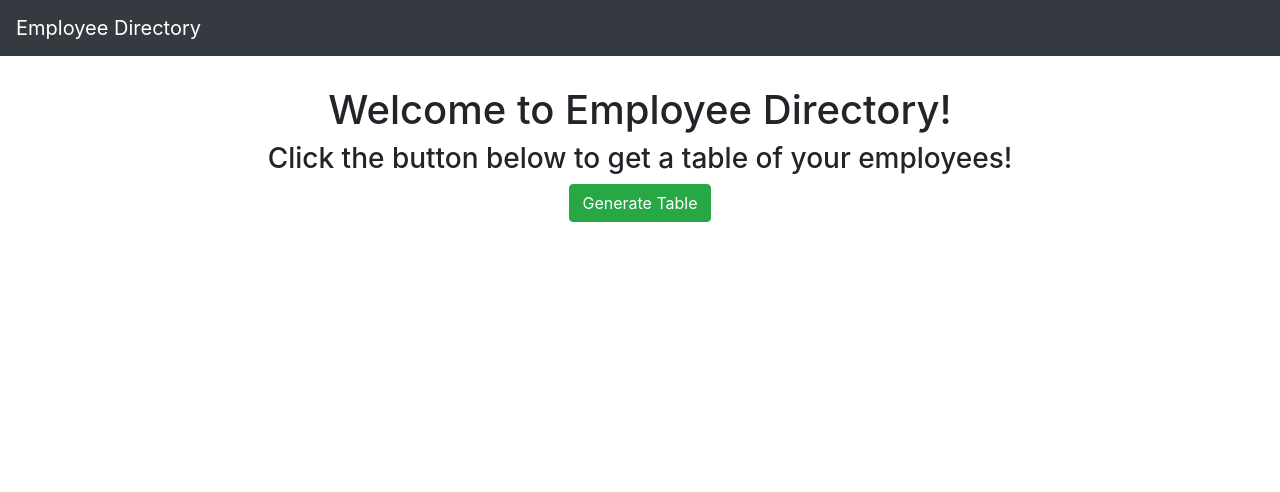
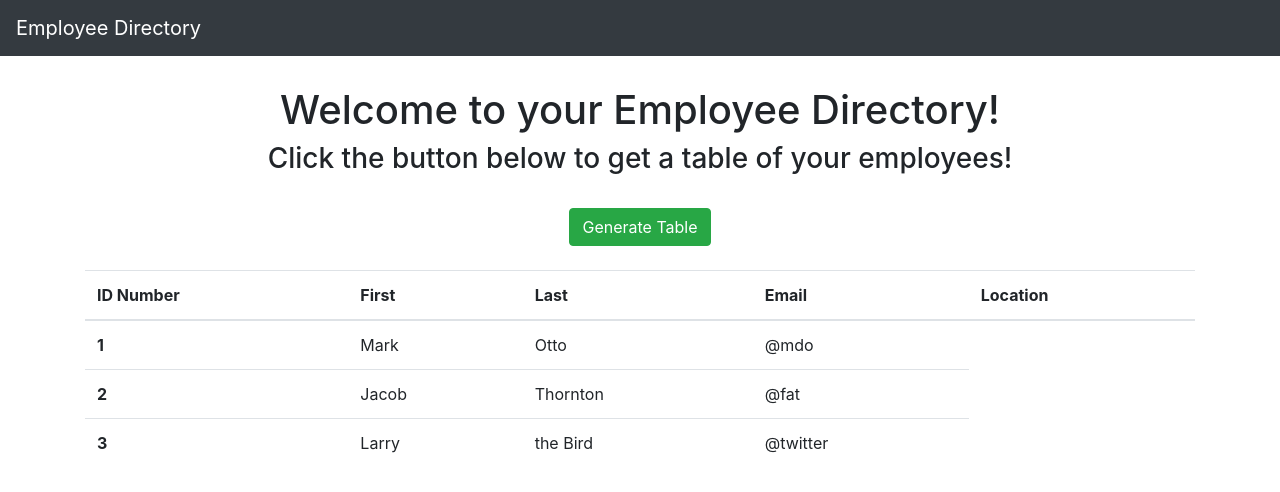
Before and after one commit to sorengrey/employee-directory-hw, a React (Create React App) app: page / in a window 1280 px wide. Shown: the top 492 px of the page. Built offline with nearby package versions, Linux system fonts and the light colour scheme.

Commit message:
Added Table component with dummy data

```diff
--- /dev/null
+++ b/src/components/Table/index.js
@@ -0,0 +1,39 @@
+import React from "react";
+
+function Table(props) {
+    return (
+        <table className="table">
+  <thead>
+    <tr>
+      <th scope="col">ID Number</th>
+      <th scope="col">First</th>
+      <th scope="col">Last</th>
+      <th scope="col">Email</th>
+      <th scope="col">Location</th>
+    </tr>
+  </thead>
+  <tbody>
+    <tr>
+      <th scope="row">1</th>
+      <td>Mark</td>
+      <td>Otto</td>
+      <td>@mdo</td>
+    </tr>
+    <tr>
+      <th scope="row">2</th>
+      <td>Jacob</td>
+      <td>Thornton</td>
+      <td>@fat</td>
+    </tr>
+    <tr>
+      <th scope="row">3</th>
+      <td>Larry</td>
+      <td>the Bird</td>
+      <td>@twitter</td>
+    </tr>
+  </tbody>
+</table>
+    )
+}
+
+export default Table;
--- a/src/pages/Home.js
+++ b/src/pages/Home.js
@@ -1,18 +1,32 @@
 import React, { Component } from "react";
 import Container from "../components/Container";
-import Wrapper from "../components/Wrapper";
-import Row from "../components/Row";
-import Col from "../components/Col";
+import Table from "../components/Table";
 
 function Home() {
-    return (
-      <div>
-        <Container style={{ marginTop: 30 }}>
-          <h1 className="text-center">Welcome to Employee Directory!</h1>
-          <h3 className="text-center">Click the button below to get a table of your employees!</h3>
-          <center><button type="button" className="btn btn-success">Generate Table</button></center>
-        </Container>
-      </div>
-          )}
+  return (
+    <div>
+      <Container style={{ marginTop: 30 }}>
+        <h1 className="text-center">Welcome to your Employee Directory!</h1>
+
+        <h3 className="text-center">
+          Click the button below to get a table of your employees!
+        </h3>
+
+        <br />
+
+        <center>
+          <button type="button" className="btn btn-success">
+            Generate Table
+          </button>
+
+          <br />
+          <br />
+
+          <Table />
+        </center>
+      </Container>
+    </div>
+  );
+}
 
 export default Home;
--- /dev/null
+++ b/src/pages/style.css
@@ -0,0 +1,4 @@
+/* generate table button */
+.btn {
+    margin-top: 55px;
+}
```
